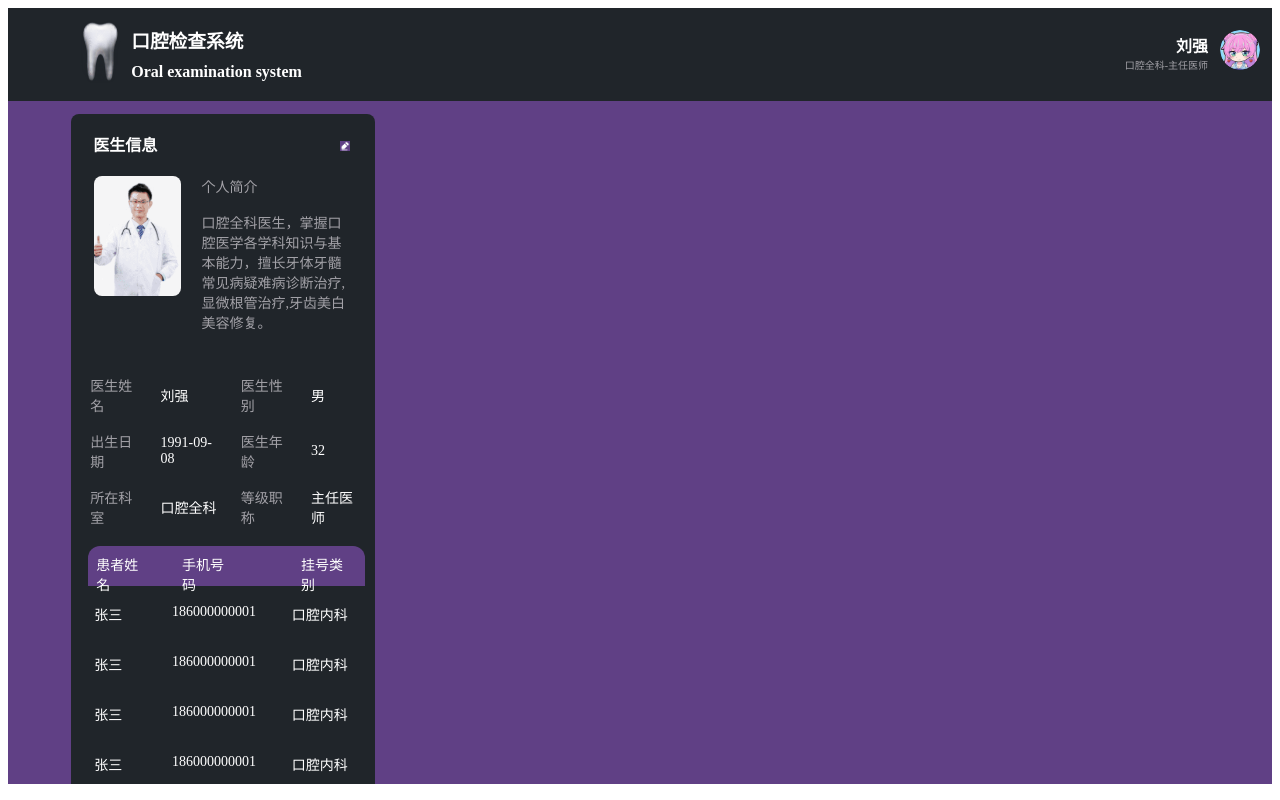
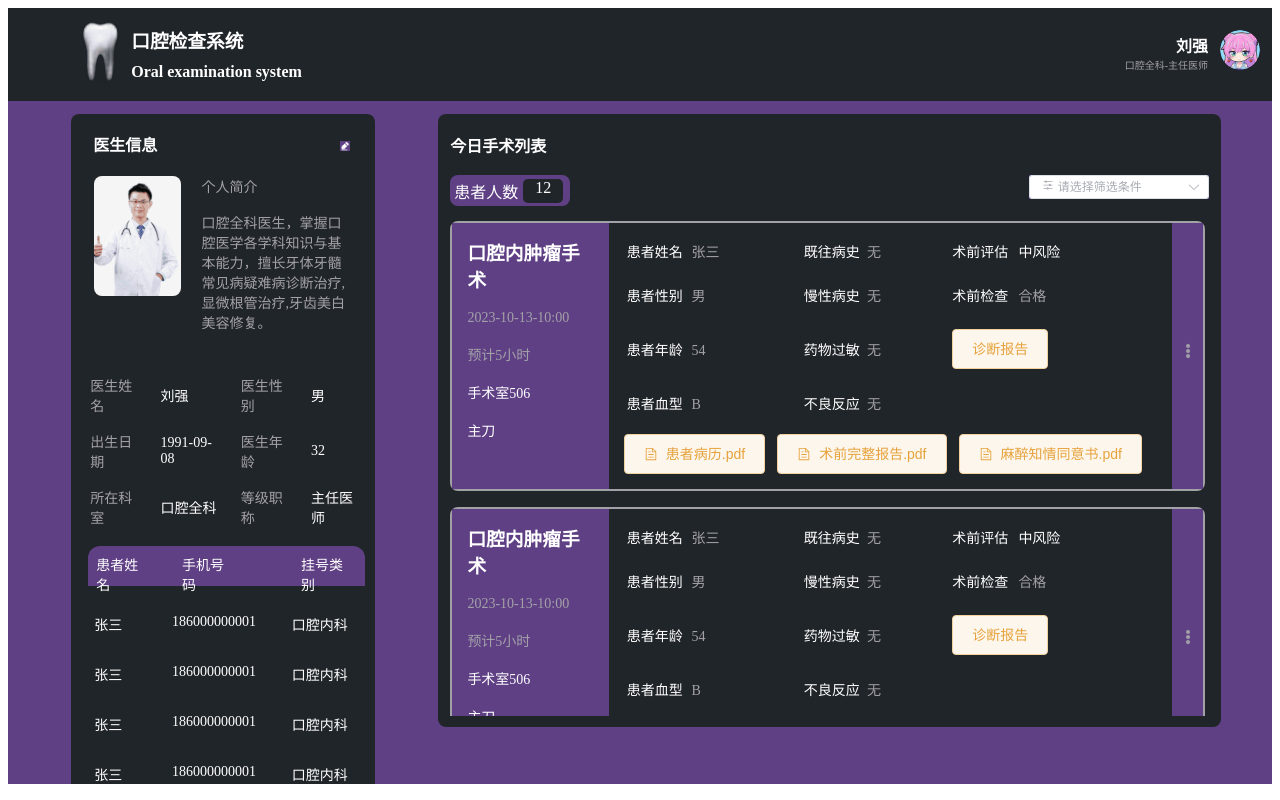
Before and after one commit to Moriic/oral-frontend, a Vue app: page / in a window 1280 px wide. Built offline with nearby package versions, Linux system fonts and the light colour scheme.

Commit message:
'口腔检测系统-工作台'

```diff
--- a/package.json
+++ b/package.json
@@ -8,6 +8,7 @@
     "preview": "vite preview"
   },
   "dependencies": {
+    "@element-plus/icons-vue": "^2.1.0",
     "axios": "^1.5.1",
     "element-plus": "^2.4.1",
     "vue": "^3.3.4",
--- a/src/main.js
+++ b/src/main.js
@@ -1,10 +1,13 @@
 import {createApp} from 'vue'
 import ElementPlus from 'element-plus'
+import * as ElementPlusIconsVue from '@element-plus/icons-vue'
 import 'element-plus/dist/index.css'
 import App from './App.vue'
 import router from './router/index'
 import Axios from 'axios'
 var app = createApp(App)
 app.config.globalProperties.Axios = Axios
-
+for (const[key,component] of Object.entries(ElementPlusIconsVue)){
+    app.component(key,component)
+}
 app.use(router).use(ElementPlus,{ size: 'small', zIndex: 3000 }).mount('#app')
--- a/src/pages/home/index.vue
+++ b/src/pages/home/index.vue
@@ -1,5 +1,6 @@
 <script setup>
 import {ref} from "vue";
+import {Document, Operation} from "@element-plus/icons-vue";
 
 var doctorName = ref('刘强')
 var doctorDuty = ref('口腔全科-主任医师')
@@ -11,24 +12,70 @@ var doctor = ref({
   "所在科室": '口腔全科',
   "等级职称": '主任医师'
 })
+var patientNum = ref(12)
 const surgeryLists = ref([{
-  surgeryName:'口腔内肿瘤手术',
-  data:'2023-10-13-10:00',
-  dueTime:'预计5小时',
-  surgeryRoom:'手术室506',
-  duty:'主刀',
-  patientName:'张三',
-  patientGender:'男',
-  patientAge:'54',
-  patientBlood:'B',
-  pastMedicalHistory:'无',
-  chronicMedicalHistory:'无',
-  drugAllergy:'无',
-  adverseReaction:'无',
-  preEvaluation:'中风险',
-  preExamination:'合格'
+  surgeryName: '口腔内肿瘤手术',
+  date: '2023-10-13-10:00',
+  dueTime: '预计5小时',
+  surgeryRoom: '手术室506',
+  duty: '主刀',
+  patientName: '张三',
+  patientGender: '男',
+  patientAge: '54',
+  patientBlood: 'B',
+  pastMedicalHistory: '无',
+  chronicMedicalHistory: '无',
+  drugAllergy: '无',
+  adverseReaction: '无',
+  preEvaluation: '中风险',
+  preExamination: '合格'
+},
+  {
+    surgeryName: '口腔内肿瘤手术',
+    date: '2023-10-13-10:00',
+    dueTime: '预计5小时',
+    surgeryRoom: '手术室506',
+    duty: '主刀',
+    patientName: '张三',
+    patientGender: '男',
+    patientAge: '54',
+    patientBlood: 'B',
+    pastMedicalHistory: '无',
+    chronicMedicalHistory: '无',
+    drugAllergy: '无',
+    adverseReaction: '无',
+    preEvaluation: '中风险',
+    preExamination: '合格'
+  },
+  {
+    surgeryName: '口腔内肿瘤手术',
+    date: '2023-10-13-10:00',
+    dueTime: '预计5小时',
+    surgeryRoom: '手术室506',
+    duty: '主刀',
+    patientName: '张三',
+    patientGender: '男',
+    patientAge: '54',
+    patientBlood: 'B',
+    pastMedicalHistory: '无',
+    chronicMedicalHistory: '无',
+    drugAllergy: '无',
+    adverseReaction: '无',
+    preEvaluation: '中风险',
+    preExamination: '合格'
   }])
-const patients = ref([{
+const filterValue = ref('')
+const filterOptions = [
+  {
+    value: 'option1',
+    label: '条件1',
+  },
+  {
+    value: 'option2',
+    label: '条件2',
+  }]
+const patients = ref([
+  {
     name: "张三",
     num: '186000000001',
     type: "口腔内科"
@@ -44,7 +91,7 @@ const patients = ref([{
     name: "张三",
     num: '186000000001',
     type: "口腔内科"
-},{
+  }, {
     name: "张三",
     num: '186000000001',
     type: "口腔内科"
@@ -70,7 +117,7 @@ const patients = ref([{
         />
       </div>
     </header>
-
+    <div class="body">
       <div class="doctor-card">
         <div style="color: white;margin-left: 22px;">
           <br>
@@ -85,20 +132,21 @@ const patients = ref([{
           </p>
         </div>
         <table cellpadding="7px" class="basic-info">
-        <tr >
+          <tr>
             <td style="color:#a2a1a7;">医生姓名</td>
-          <td style="color: white">{{doctor.医生姓名}}</td>
+            <td style="color: white">{{ doctor.医生姓名 }}</td>
             <td style="color:#a2a1a7;">医生性别</td>
             <td style="color: white">{{ doctor.医生性别 }}</td>
           </tr>
-        <tr >
+          <tr>
             <td style="color:#a2a1a7;">出生日期</td>
-          <td style="color: white">{{doctor.出生日期}}</td>
+            <td style="color: white">{{ doctor.出生日期 }}</td>
             <td style="color:#a2a1a7;">医生年龄</td>
             <td style="color: white">{{ doctor.医生年龄 }}</td>
-        </tr>        <tr >
+          </tr>
+          <tr>
             <td style="color:#a2a1a7;">所在科室</td>
-        <td style="color: white">{{doctor.所在科室}}</td>
+            <td style="color: white">{{ doctor.所在科室 }}</td>
             <td style="color:#a2a1a7;">等级职称</td>
             <td style="color: white">{{ doctor.等级职称 }}</td>
           </tr>
@@ -116,11 +164,169 @@ const patients = ref([{
           </div>
         </div>
       </div>
-    <div class=""></div>
+      <div class="surgery-list">
+        <div><br><strong>今日手术列表</strong></div>
+        <br>
+        <el-row
+            style="float: left;text-align: center;width: 120px;border-radius: 8px;padding: 0.5%;background-color: #604085">
+          患者人数
+          <div style="margin-left: 5px;border-radius: 5px;width: 40px;background-color: #20252a">{{ patientNum }}</div>
+        </el-row>
+        <div class="filter-select">
+          <el-select popper-class="select-form" style="background-color: #604085" v-model="filterValue"
+                     placeholder="请选择筛选条件">
+            <template #prefix>
+            <span style="padding-left: 5px;"> <el-icon>
+              <Operation></Operation>
+            </el-icon> </span>
+            </template>
+            <el-option v-for="item in filterOptions"
+                       :key="item.value"
+                       :label="item.label"
+                       :value="item.value"
+            >
+            </el-option>
+          </el-select>
+        </div>
+        <br>
+        <div class="surgery-info">
+          <div v-for="item in surgeryLists" class="surgery-card" style="display: flex;flex-direction: row">
+            <el-col :span="5" style="padding: 2%;background-color: #604085">
+              <h3>{{ item.surgeryName }}</h3>
+              <br>
+              <p>{{ item.date }}</p>
+              <br>
+              <p>{{ item.dueTime }}</p>
+              <br>
+              <p style="color: white">{{ item.surgeryRoom }}</p>
+              <br>
+              <p style="color: white"> {{ item.duty }}</p>
+            </el-col>
+            <el-col :span="18" style="padding: 2%;background-color: #20252a">
+              <table style="width: 100%;text-align: justify;">
+                <tr>
+                  <td>患者姓名<label style="color: #a2a1a7;margin-left: 5%">{{ item.patientName }}</label>
+                  </td>
+                  <td>既往病史<label style="color: #a2a1a7;margin-left: 5%">{{
+                      item.pastMedicalHistory
+                    }}</label></td>
+                  <td>术前评估<label style="margin-left: 5%">{{ item.preEvaluation }}</label></td>
+                </tr>
+                <br>
+                <tr>
+                  <td>患者性别<label style="color: #a2a1a7;margin-left: 5%">{{ item.patientGender }}</label>
+                  </td>
+                  <td>慢性病史<label style="color: #a2a1a7;margin-left: 5%">{{
+                      item.chronicMedicalHistory
+                    }}</label></td>
+                  <td>术前检查<label style="color: #a2a1a7;margin-left: 5%">{{ item.preExamination }}</label>
+                  </td>
+                </tr>
+                <br>
+
+                <tr>
+                  <td>患者年龄<label style="color: #a2a1a7;margin-left: 5%">{{ item.patientAge }}</label>
+                  </td>
+                  <td>药物过敏<label style="color: #a2a1a7;margin-left: 5%">{{
+                      item.pastMedicalHistory
+                    }}</label></td>
+                  <td>
+                    <el-button size="large" type="warning" plain>诊断报告</el-button>
+                  </td>
+                </tr>
+                <br>
+                <tr>
+                  <td>患者血型<label style="color: #a2a1a7;margin-left: 5%">{{ item.patientBlood }}</label>
+                  </td>
+                  <td>不良反应<label style="color: #a2a1a7;margin-left: 5%">{{
+                      item.adverseReaction
+                    }}</label></td>
+                </tr>
+              </table>
+              <br>
+              <el-row>
+                <el-button size="large" type="warning" :icon="Document" plain>患者病历.pdf</el-button>
+                <el-button size="large" type="warning" :icon="Document" plain>术前完整报告.pdf</el-button>
+                <el-button size="large" type="warning" :icon="Document" plain>麻醉知情同意书.pdf</el-button>
+              </el-row>
+            </el-col>
+            <el-col :span="1" style="background-color: #604085">
+              <el-row style="justify-content: center;margin-top: 120px">
+                <el-icon class="more_icon"></el-icon>
+              </el-row>
+            </el-col>
+          </div>
+        </div>
+      </div>
+    </div>
+
   </div>
 
 </template>
+<style>
+.el-input {
+  --el-input-text-color: white;
+  --el-input-border-color: #604085;
+  --el-input-bg-color: #604085;
+  --el-input-placeholder-color: white;
+  --el-input-width: 100%;
+}
+</style>
 <style scoped>
+
+.more_icon {
+  background: url('../../assets/imgs/more.png');
+  background-size: 16px;
+}
+
+.surgery-card {
+  border: 2px solid #a2a1a7;
+  margin-top: 2%;
+  border-radius: 8px;
+  width: 99%;
+  background-color: #20252a;
+
+}
+
+.surgery-info {
+  width: 100%;
+  overflow-y: scroll;
+  height: 85%;
+}
+
+.surgery-card h3 {
+  margin: 0;
+}
+
+.surgery-card p {
+  margin: 0;
+  color: #a2a1a7;
+}
+
+.body {
+  display: flex;
+  flex-direction: row;
+}
+
+.filter-select {
+  width: 180px;
+  border-radius: 20px;
+  text-align: center;
+  float: right;
+}
+
+.surgery-list {
+  color: white;
+  padding: 1px 1% 1%;
+  border-radius: 8px;
+  border-top: 10px;
+  margin-top: 1%;
+  margin-left: 5%;
+  width: 60%;
+  height: 600px;
+  background-color: #20252a;
+}
+
 body {
   display: flex;
   flex-direction: row;
@@ -136,7 +342,7 @@ p {
   text-align: center;
   color: white;
   margin: 10px;
-  height: 220px;
+  height: 190px;
   overflow-y: scroll;
 }
 
@@ -155,7 +361,6 @@ td {
   height: 40px;
   font-size: 14px;
 }
-
 
 .table-title {
   margin: 10px 10px 10px 17px;
@@ -197,6 +402,8 @@ td {
 }
 
 .doctor-card {
+  display: flex;
+  flex-direction: column;
   border-radius: 8px;
   border-top: 10px;
   margin-top: 1%;
```
Also changed, not shown: src/assets/imgs/more.png (added), 1 other file (tests, documents, lock files or other folders). Lines whose indentation alone changed are shown as unchanged.
